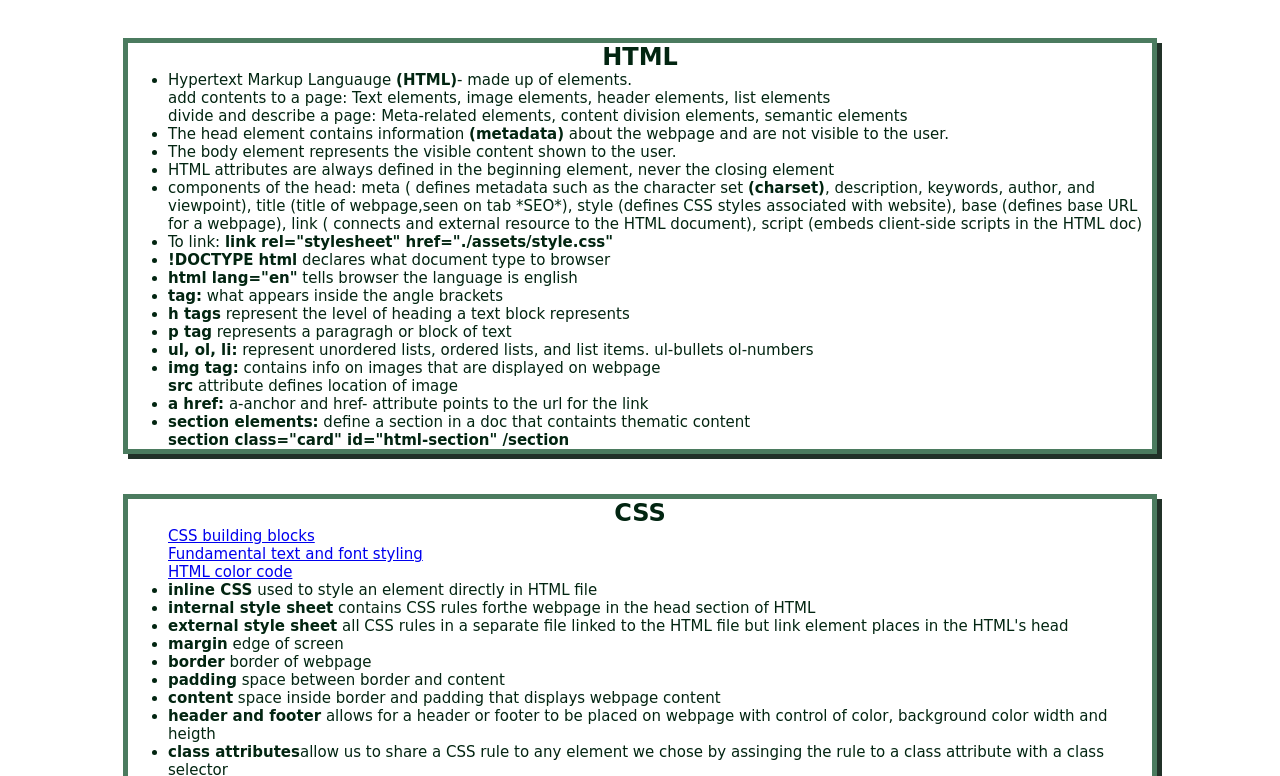
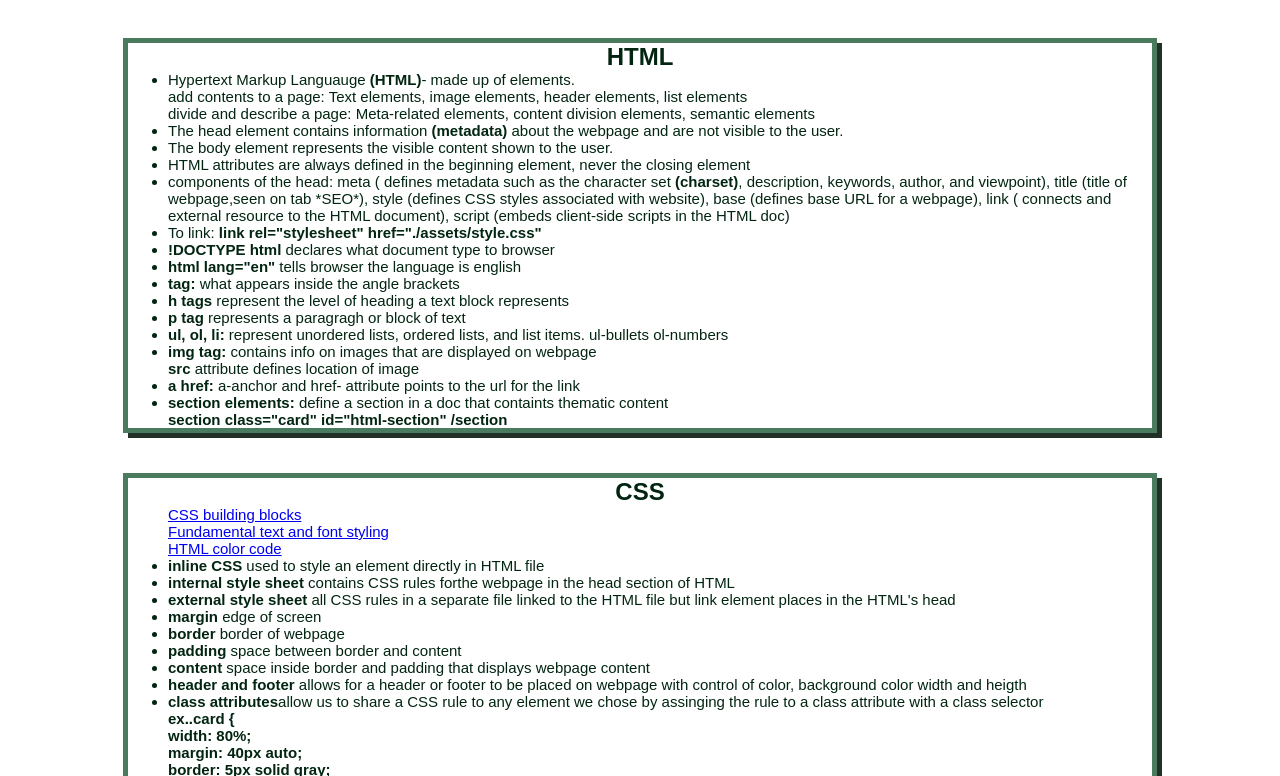
Before and after one commit to keberlea/prework-study-guide, a plain HTML site: page index.html in a window 1280 px wide. Shown: the part 132-908 px from the top of the page. Drawn offline with Linux system fonts and the light colour scheme.

Commit message:
changed fonts

```diff
--- a/assets/style.css
+++ b/assets/style.css
@@ -1,7 +1,7 @@
 * {
        margin: 0;
        padding: 0;
-       font-family: Comic Sans, cursive;
+       font-family: Arial, Helvetica, cursive;
    }
 
 header,
```
